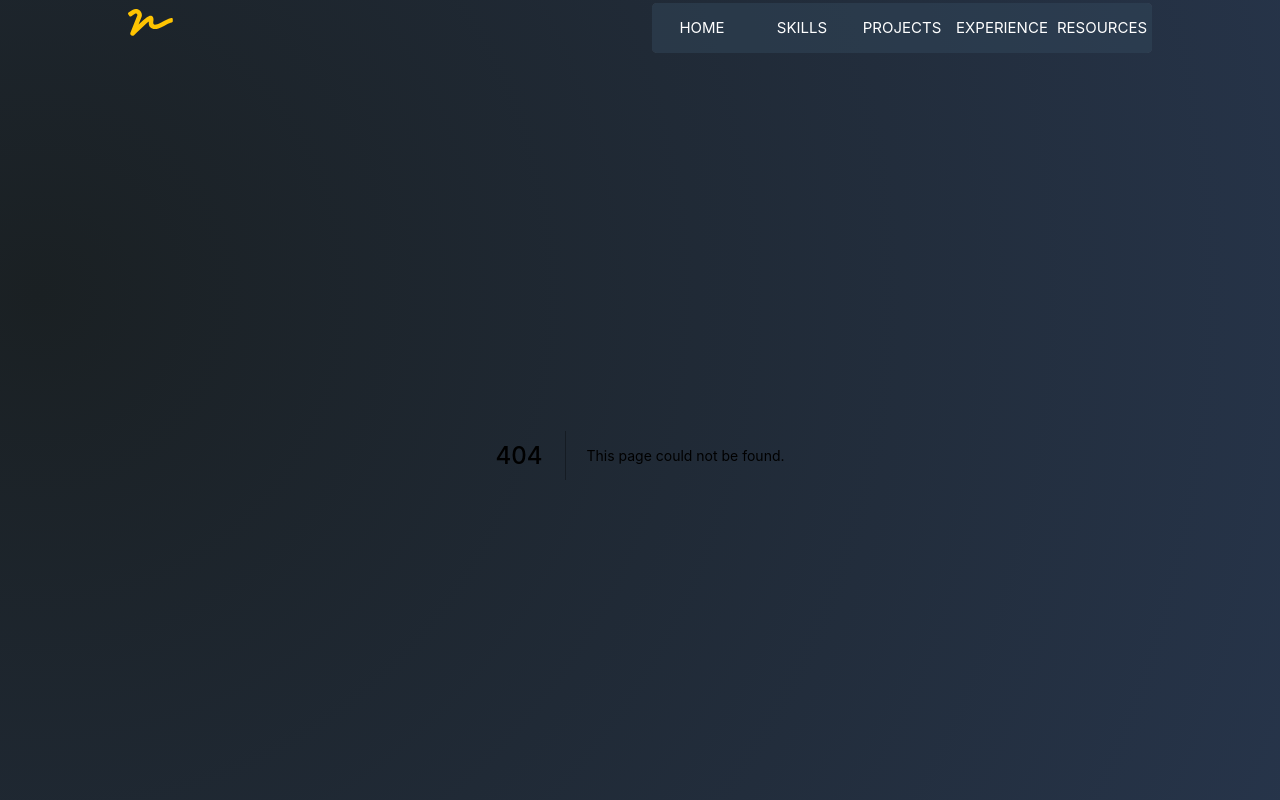
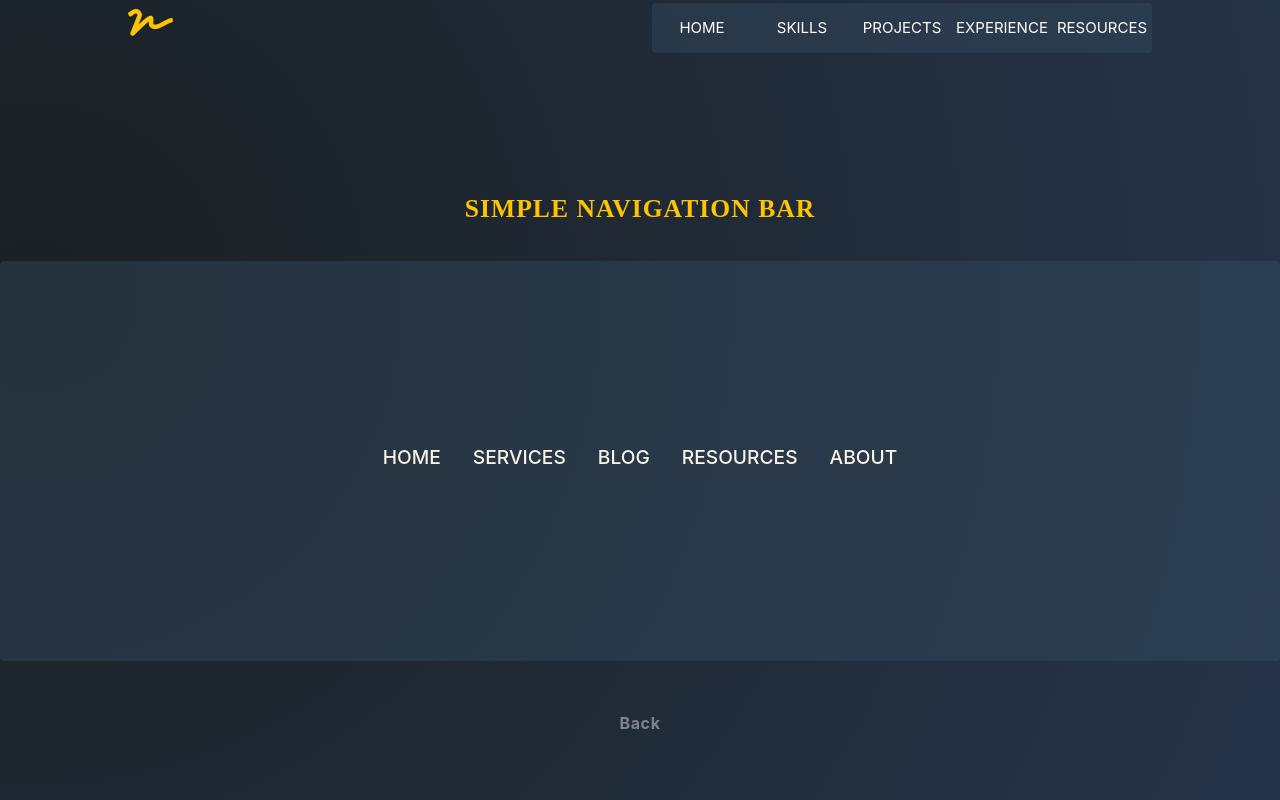
Before and after one commit to washington-shoji/personal-portfolio-nextjs-typescript, a Next.js app: page /resources_page/simple-navbar-1 in a window 1280 px wide. Before the commit this address had no page. Shown: the top 800 px of the page. Built offline with nearby package versions, Linux system fonts and the light colour scheme; a web font is replaced by a local one.

Commit message:
style(dynamic page): Added dynamic resource page

```diff
--- /dev/null
+++ b/pages/resources_page/[slug].tsx
@@ -0,0 +1,65 @@
+import Link from 'next/link';
+import React, { ComponentType } from 'react';
+import styles from './Resource.module.scss';
+import {
+	FakeComponentOne,
+	FakeComponentThree,
+	FakeComponentTwo,
+} from '../../src/dummy-data/fake-components';
+import { fakePosts } from '../../src/dummy-data/fake-posts';
+import { SimpleNavigationBarOne } from '../../src/components/resources/navigation-bars/SimpleNavigationBarOne';
+import {
+	IResourcesPost,
+	resourcePosts,
+} from '../../src/resources-data/resources-data';
+import { SleekNavigationBarOne } from '../../src/components/resources/navigation-bars/SleekNavigationBarOne';
+
+export async function getStaticPaths() {
+	const posts: IResourcesPost[] = resourcePosts;
+
+	const paths = posts.map((post: any) => ({
+		params: { slug: post.Slug },
+	}));
+
+	return {
+		paths,
+		fallback: false,
+	};
+}
+
+export async function getStaticProps({ params }: any) {
+	const { slug } = params;
+
+	const post = resourcePosts.find((p) => p.Slug === slug);
+
+	return {
+		props: { post },
+	};
+}
+
+const Components = [
+	SimpleNavigationBarOne,
+	SleekNavigationBarOne,
+	FakeComponentThree,
+];
+
+export default function Resource({ post }: any) {
+	const Component = Components.find(
+		(Component) => Component.name === post.component
+	) as ComponentType;
+
+	return (
+		<main className={styles.resource}>
+			<article className={styles.resource__body}>
+				<h1>{post.Title}</h1>
+				<div className={styles.resource__content}>
+					<Component />
+				</div>
+			</article>
+
+			<Link href='/resources'>
+				<a className={styles.resource__link}>Back</a>
+			</Link>
+		</main>
+	);
+}
```
